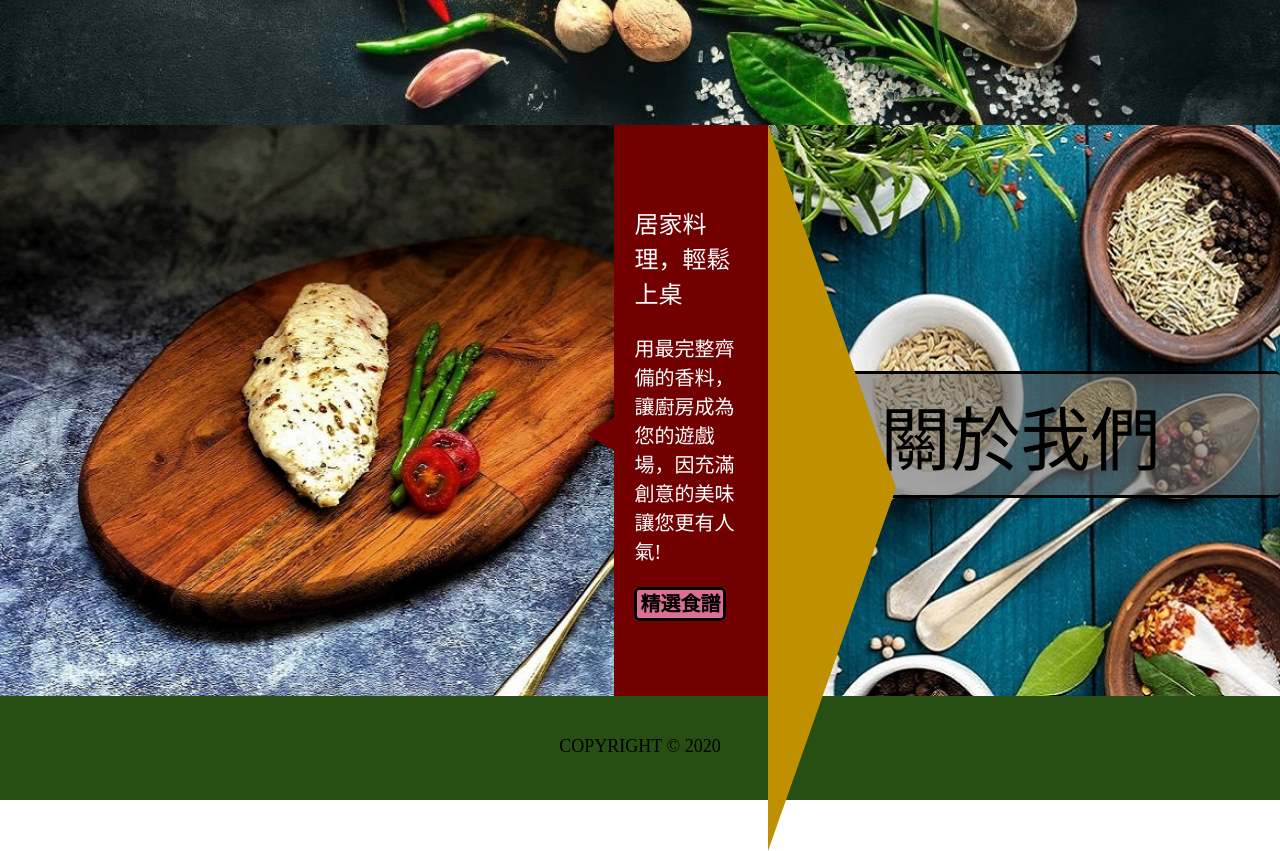
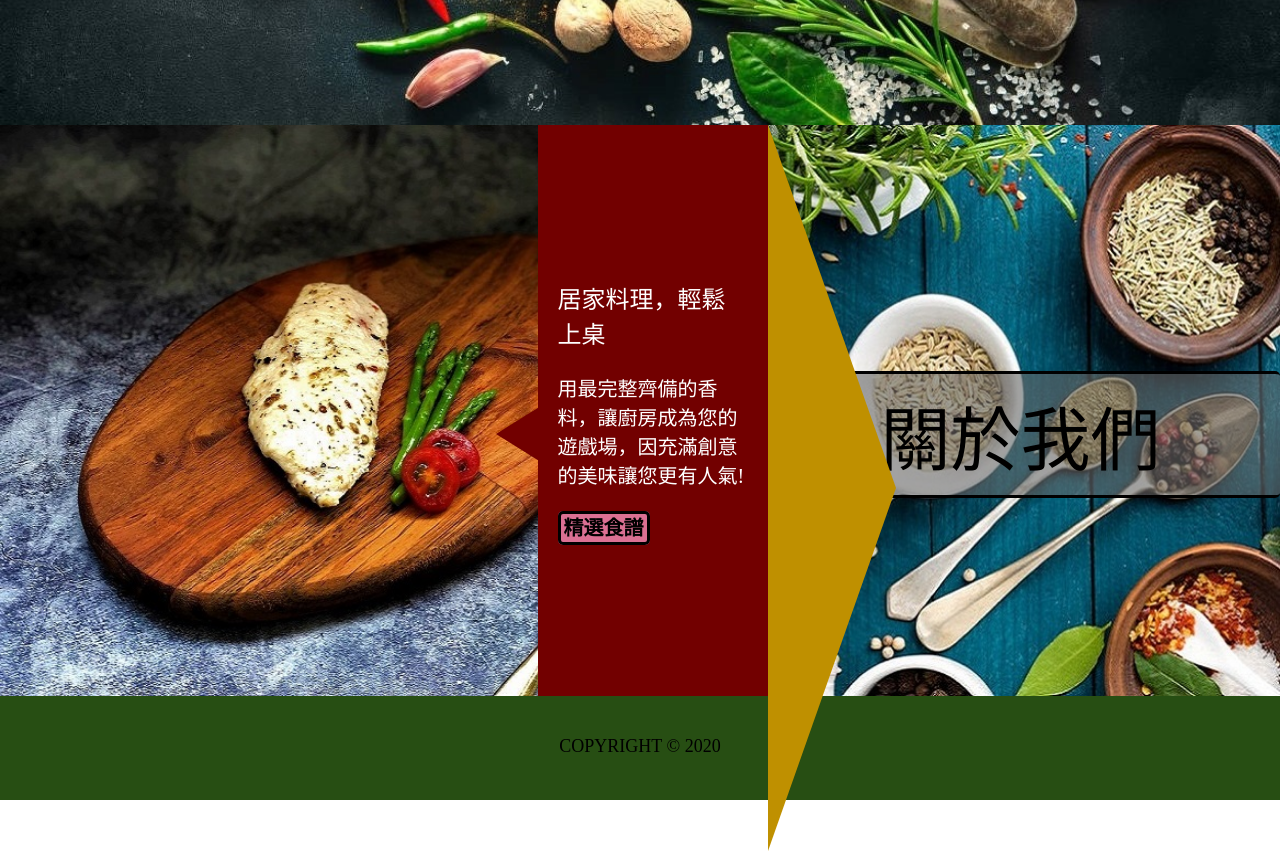
Before and after one commit to leo890224/Midterm-Project, a plain HTML site: page index.html in a window 1280 px wide. Shown: the part 548-1399 px from the top of the page. Drawn offline with Linux system fonts and the light colour scheme; files whose address does not match are found by name.

Commit message:
no message

```diff
--- a/style.css
+++ b/style.css
@@ -171,7 +171,7 @@ nav a:hover{
     position: absolute;
     bottom: 0%;
     right: 0%;
-    min-width: 20%;
+    min-width: 30%;
     max-width: 1500px;
     height: 100%;
     background: rgb(114, 0, 0);
```
